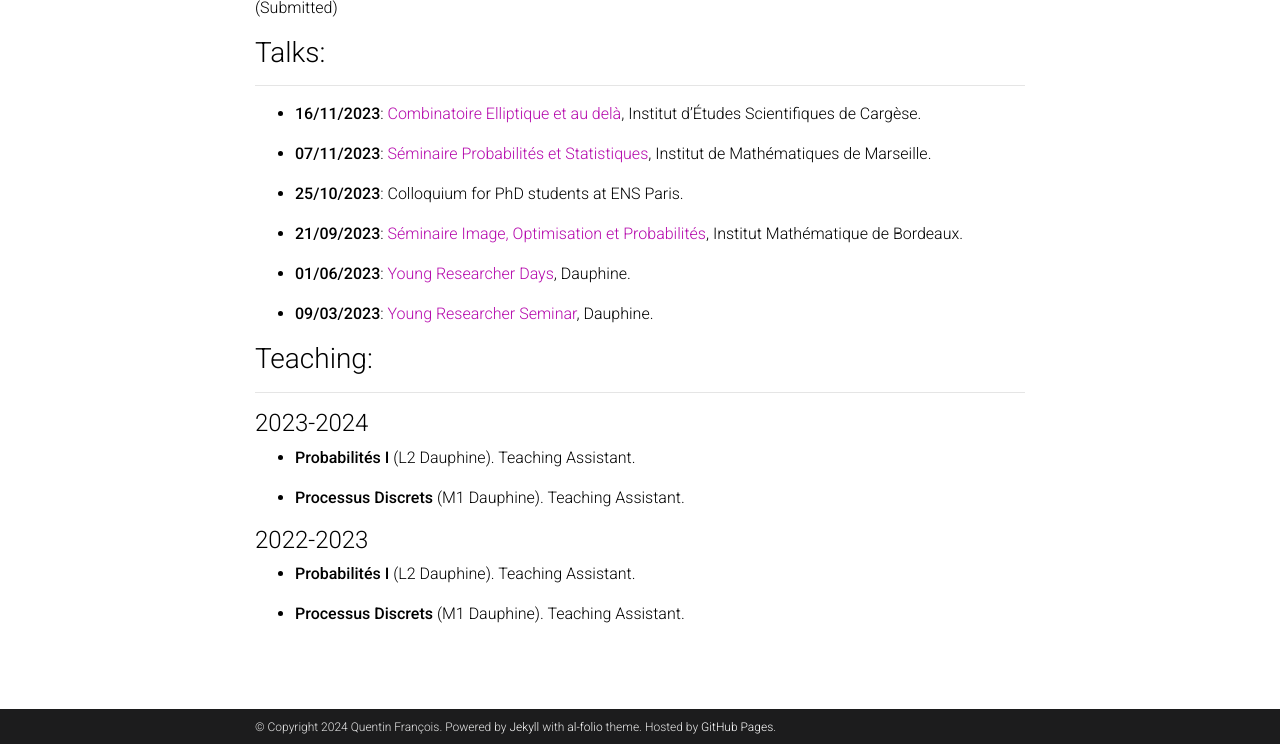
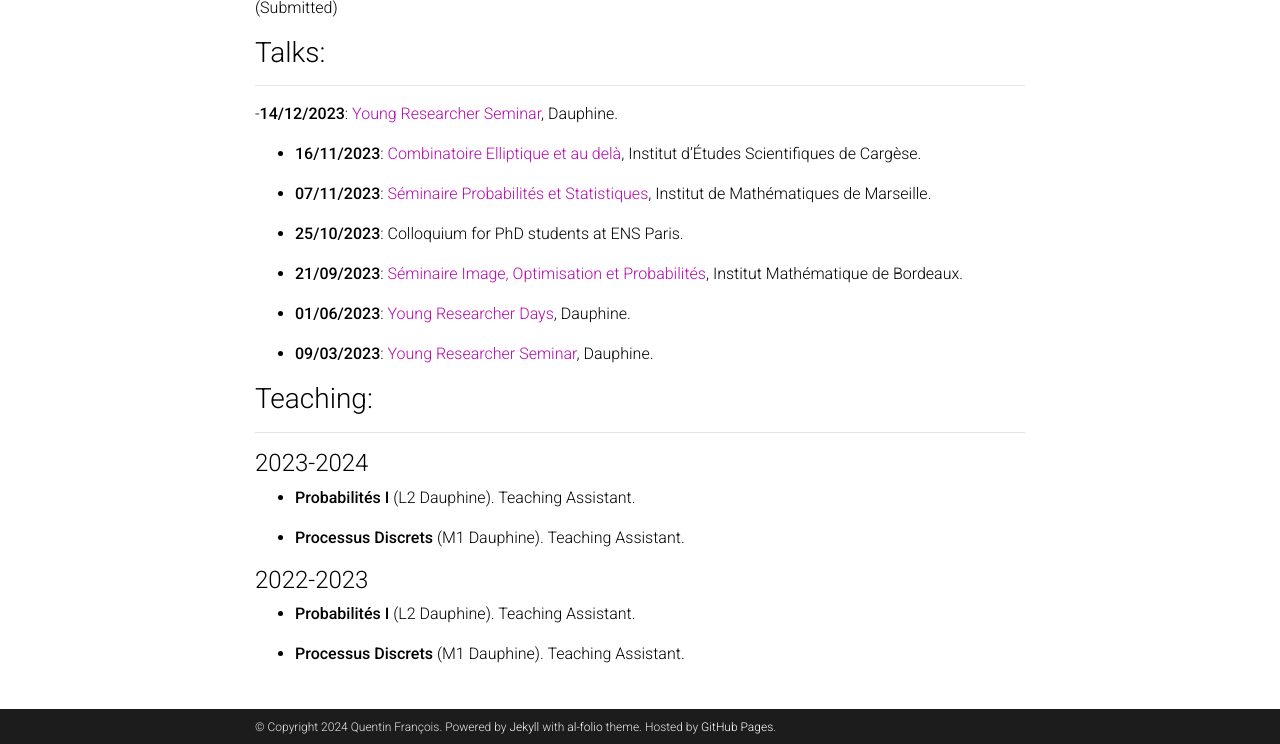
Before and after one commit to qufrancois/qufrancois.github.io, a Jekyll site: the page built from _pages/about.md, in a window 1280 px wide and 900 px high, scrolled down 577 px, cut to the strip 156-900 px from the top of the window. Built offline with Jekyll 4.4.1, drawn with Linux system fonts in a browser that asks for light colours; full-size pictures stand in for the smaller copies a plugin makes; comment, search, counter and statistics services are not loaded; a style sheet for code colours, icons or effects is not loaded.

Commit message:
added last talk

```diff
--- a/_pages/about.md
+++ b/_pages/about.md
@@ -39,6 +39,8 @@ I am a PhD student in Probability theory under the supervision of [Djalil Chafa
 ### Talks:
 ---
 
+-**14/12/2023**: [Young Researcher Seminar](https://www.ceremade.dauphine.fr/en/seminars/young-researcher-seminar.html), Dauphine.
+
 - **16/11/2023**: [Combinatoire Elliptique et au delà](https://cargesecombinepic.wp.imt.fr), Institut d’Études Scientifiques de Cargèse.
 
 - **07/11/2023**: [Séminaire Probabilités et Statistiques](https://www.i2m.univ-amu.fr/agenda/seminaires/probabilites-et-statistique/), Institut de Mathématiques de Marseille.
```
